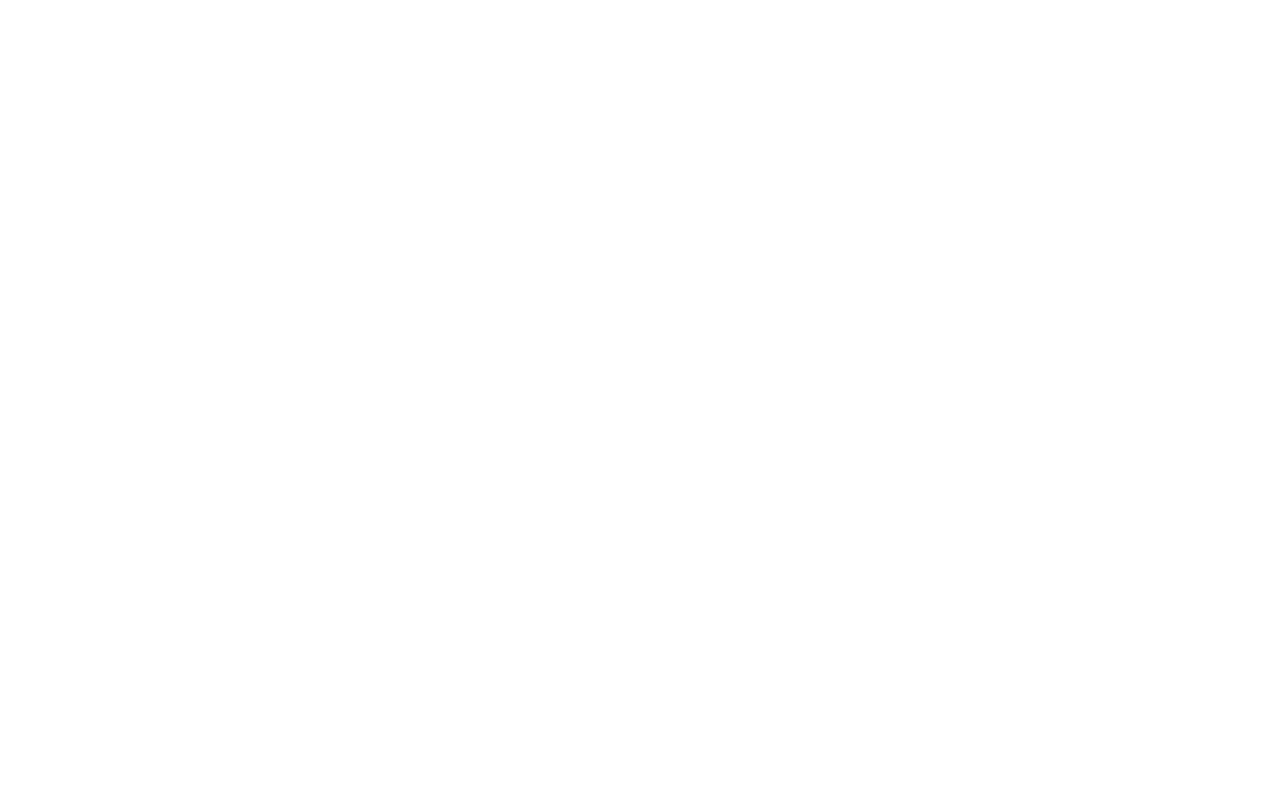
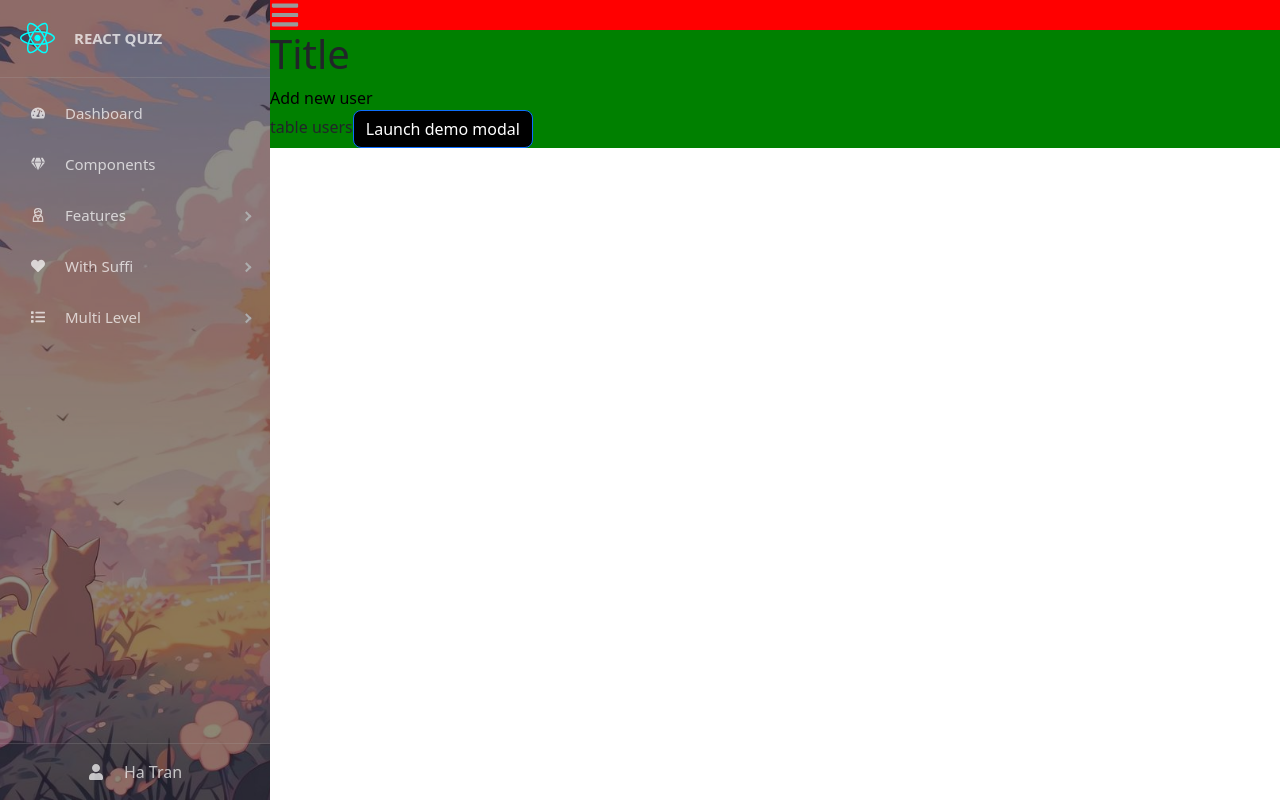
Before and after one commit to hatran216004/react-quiz, a React (Create React App) app: page /admin/manage-users in a window 1280 px wide. Before the commit this address had no page. Built offline with nearby package versions, Linux system fonts and the light colour scheme.

Commit message:
Route for admin, manage user / add Modal create user component

```diff
--- a/src/components/Admin/Admin.js
+++ b/src/components/Admin/Admin.js
@@ -1,7 +1,8 @@
+import "./Admin.scss";
 import { useState } from "react";
-import "./Admin.scss";
 import Sidebar from "./Sidebar";
 import { FaBars } from "react-icons/fa";
+import { Outlet } from "react-router-dom";
 
 const Admin = () => {
     const [collapsed, setCollapsed] = useState(false);
@@ -9,9 +10,18 @@ const Admin = () => {
     return (
         <div className="admin-container">
             <Sidebar collapsed={collapsed} />
+
             <div className="admin-content">
-                <FaBars onClick={() => setCollapsed(!collapsed)} />
-                content
+                <div className="admin-header">
+                    <FaBars
+                        className="admin-icon-toggle"
+                        onClick={() => setCollapsed(!collapsed)}
+                    />
+                </div>
+
+                <div className="admin-main">
+                    <Outlet />
+                </div>
             </div>
         </div>
     );
--- a/src/components/Admin/Admin.scss
+++ b/src/components/Admin/Admin.scss
@@ -2,4 +2,27 @@
     &-container {
         display: flex;
     }
+
+    &-icon-toggle {
+        color: #999;
+        width: 30px;
+        height: 30px;
+        cursor: pointer;
+
+        &:hover {
+            opacity: 0.9;
+        }
+    }
+
+    &-content {
+        flex: 1;
+    }
+
+    &-header {
+        background-color: red;
+    }
+
+    &-main {
+        background-color: green;
+    }
 }
--- /dev/null
+++ b/src/components/Admin/Content/DashBoard.js
@@ -0,0 +1,7 @@
+import React from "react";
+
+const DashBoard = () => {
+    return <div>DashBoard</div>;
+};
+
+export default DashBoard;
--- /dev/null
+++ b/src/components/Admin/Content/ManageUsers.js
@@ -0,0 +1,18 @@
+import ModalCreateUser from "./ModalCreateUser";
+
+const ManageUsers = () => {
+    return (
+        <div className="manage-users-container">
+            <h1 className="manage-users-title">Title</h1>
+            <div className="users-content">
+                <button>Add new user</button>
+                <div>
+                    table users
+                    <ModalCreateUser />
+                </div>
+            </div>
+        </div>
+    );
+};
+
+export default ManageUsers;
--- /dev/null
+++ b/src/components/Admin/Content/ModalCreateUser.js
@@ -0,0 +1,86 @@
+import { useState } from "react";
+import Button from "react-bootstrap/Button";
+import Modal from "react-bootstrap/Modal";
+
+const ModalCreateUser = () => {
+    const [show, setShow] = useState(false);
+
+    const handleClose = () => setShow(false);
+    const handleShow = () => setShow(true);
+
+    return (
+        <>
+            <Button variant="primary" onClick={handleShow}>
+                Launch demo modal
+            </Button>
+
+            <Modal show={show} onHide={handleClose} centered>
+                <Modal.Header closeButton>
+                    <Modal.Title>Add new user</Modal.Title>
+                </Modal.Header>
+                <Modal.Body>
+                    <form className="row g-3">
+                        <div className="col-md-12">
+                            <label htmlFor="inputEmail4" className="form-label">
+                                Email
+                            </label>
+                            <input
+                                type="email"
+                                className="form-control"
+                                id="inputEmail4"
+                            />
+                        </div>
+                        <div className="col-md-12">
+                            <label
+                                htmlFor="inputPassword4"
+                                className="form-label"
+                            >
+                                Password
+                            </label>
+                            <input
+                                type="password"
+                                className="form-control"
+                                id="inputPassword4"
+                            />
+                        </div>
+                        <div className="col-md-12">
+                            <label htmlFor="inputCity" className="form-label">
+                                Username
+                            </label>
+                            <input
+                                type="text"
+                                className="form-control"
+                                id="inputCity"
+                            />
+                        </div>
+                        <div className="col-md-12">
+                            <label htmlFor="inputState" className="form-label">
+                                Role
+                            </label>
+                            <select id="inputState" className="form-select">
+                                <option defaultValue value="USER">
+                                    USER
+                                </option>
+                                <option value="ADMIN">ADMIN</option>
+                            </select>
+                        </div>
+                        <div className="col-md-12">
+                            <label className="form-label">Avatar</label>
+                            <input type="file" />
+                        </div>
+                    </form>
+                </Modal.Body>
+                <Modal.Footer>
+                    <Button variant="secondary" onClick={handleClose}>
+                        Close
+                    </Button>
+                    <Button variant="primary" onClick={handleClose}>
+                        Save
+                    </Button>
+                </Modal.Footer>
+            </Modal>
+        </>
+    );
+};
+
+export default ModalCreateUser;
--- a/src/components/Admin/Sidebar/Sidebar.js
+++ b/src/components/Admin/Sidebar/Sidebar.js
@@ -1,4 +1,4 @@
-import { Link, NavLink } from "react-router-dom";
+import { Link } from "react-router-dom";
 import {
     ProSidebar,
     Menu,
@@ -13,10 +13,10 @@ import {
     FaTachometerAlt,
     FaGem,
     FaList,
-    FaRegLaughWink,
     FaHeart,
     FaReact,
 } from "react-icons/fa";
+import { GrUserManager } from "react-icons/gr";
 import "react-pro-sidebar/dist/css/styles.css";
 
 import sidebarBg from "../../../assets/img/sidebar-bg.jpg";
@@ -44,14 +44,18 @@ const Sidebar = ({ collapsed, toggled }) => {
             {/* Content */}
             <SidebarContent>
                 <Menu iconShape="circle">
-                    <MenuItem icon={<FaTachometerAlt />}>Dashboard</MenuItem>
+                    <MenuItem icon={<FaTachometerAlt />}>
+                        Dashboard <Link to="/admin" />
+                    </MenuItem>
                     <MenuItem icon={<FaGem />}>Components</MenuItem>
-                    <SubMenu title={"With Suffix"} icon={<FaRegLaughWink />}>
-                        <MenuItem>Submenu 1</MenuItem>
-                        <MenuItem>Submenu 2</MenuItem>
-                        <MenuItem>Submenu 3</MenuItem>
+                    <SubMenu title={"Features"} icon={<GrUserManager />}>
+                        <MenuItem>
+                            Manage Users <Link to="/admin/manage-users" />
+                        </MenuItem>
+                        <MenuItem>Manage Quiz Test</MenuItem>
+                        <MenuItem>Manage Questions</MenuItem>
                     </SubMenu>
-                    <SubMenu title={"With Prefix"} icon={<FaHeart />}>
+                    <SubMenu title={"With Suffi"} icon={<FaHeart />}>
                         <MenuItem>Submenu 1</MenuItem>
                         <MenuItem>Submenu 2</MenuItem>
                         <MenuItem>Submenu 3</MenuItem>
@@ -69,7 +73,7 @@ const Sidebar = ({ collapsed, toggled }) => {
             {/* Footer */}
             <SidebarFooter style={{ textAlign: "center" }}>
                 <div className="sidebar-btn-wrapper">
-                    <Link className="sidebar-btn">
+                    <Link className="sidebar-btn" to="/">
                         <FaUser />
                         <span>Ha Tran</span>
                     </Link>
--- a/src/components/Admin/Sidebar/Sidebar.scss
+++ b/src/components/Admin/Sidebar/Sidebar.scss
@@ -33,12 +33,12 @@
 
 // background image
 .pro-sidebar > .pro-sidebar-inner > img.sidebar-bg {
-    opacity: 0.4;
+    opacity: 0.5;
 }
 
 // background submenu
 .pro-sidebar .pro-menu > ul > .pro-sub-menu > .pro-inner-list-item {
-    background-color: rgba($color: #000000, $alpha: 0.2);
+    background-color: rgba($color: #000000, $alpha: 0.3);
 }
 
 // background icon
@@ -66,7 +66,3 @@
     .pro-inner-item {
     padding: 12px 40px;
 }
-
-.pro-sidebar .pro-menu > ul > .pro-sub-menu > .pro-inner-list-item > div > ul {
-    padding: 0;
-}
--- a/src/components/GlobalSyles/GlobalSyles.scss
+++ b/src/components/GlobalSyles/GlobalSyles.scss
@@ -2,6 +2,8 @@
 ::before,
 ::after {
     box-sizing: border-box;
+    margin: 0;
+    padding: 0;
 }
 
 a {
--- a/src/components/Home/Home.js
+++ b/src/components/Home/Home.js
@@ -1,4 +1,4 @@
-import hero_video from "../../assets/video/hero.mp4";
+import hero_video from "../../assets/video/hero.webm";
 import "./Home.scss";
 
 const Home = () => {
--- a/src/components/Home/Home.scss
+++ b/src/components/Home/Home.scss
@@ -1,5 +1,5 @@
 .hero {
-    margin-top: 80px;
+    margin-top: 60px;
     user-select: none;
 
     &-inner {
@@ -10,7 +10,7 @@
 
     &-media {
         width: 700px;
-        height: 100%;
+        height: 565px;
         border-radius: 10px;
 
         user-select: none;
--- a/src/index.js
+++ b/src/index.js
@@ -12,6 +12,8 @@ import GlobalSyles from "./components/GlobalSyles";
 import User from "./components/User";
 import Admin from "./components/Admin";
 import Home from "./components/Home";
+import DashBoard from "./components/Admin/Content/DashBoard";
+import ManageUsers from "./components/Admin/Content/ManageUsers";
 
 const root = ReactDOM.createRoot(document.getElementById("root"));
 root.render(
@@ -21,9 +23,12 @@ root.render(
                 <Routes>
                     <Route path="/" element={<App />}>
                         <Route index element={<Home />} />
-                        <Route path="/users" element={<User />} />
+                        <Route path="users" element={<User />} />
                     </Route>
-                    <Route path="/admin" element={<Admin />} />
+                    <Route path="/admin" element={<Admin />}>
+                        <Route index element={<DashBoard />} />
+                        <Route path="manage-users" element={<ManageUsers />} />
+                    </Route>
                 </Routes>
             </Router>
         </GlobalSyles>
```
Also changed, not shown: 2 other files (tests, documents, lock files or other folders).
